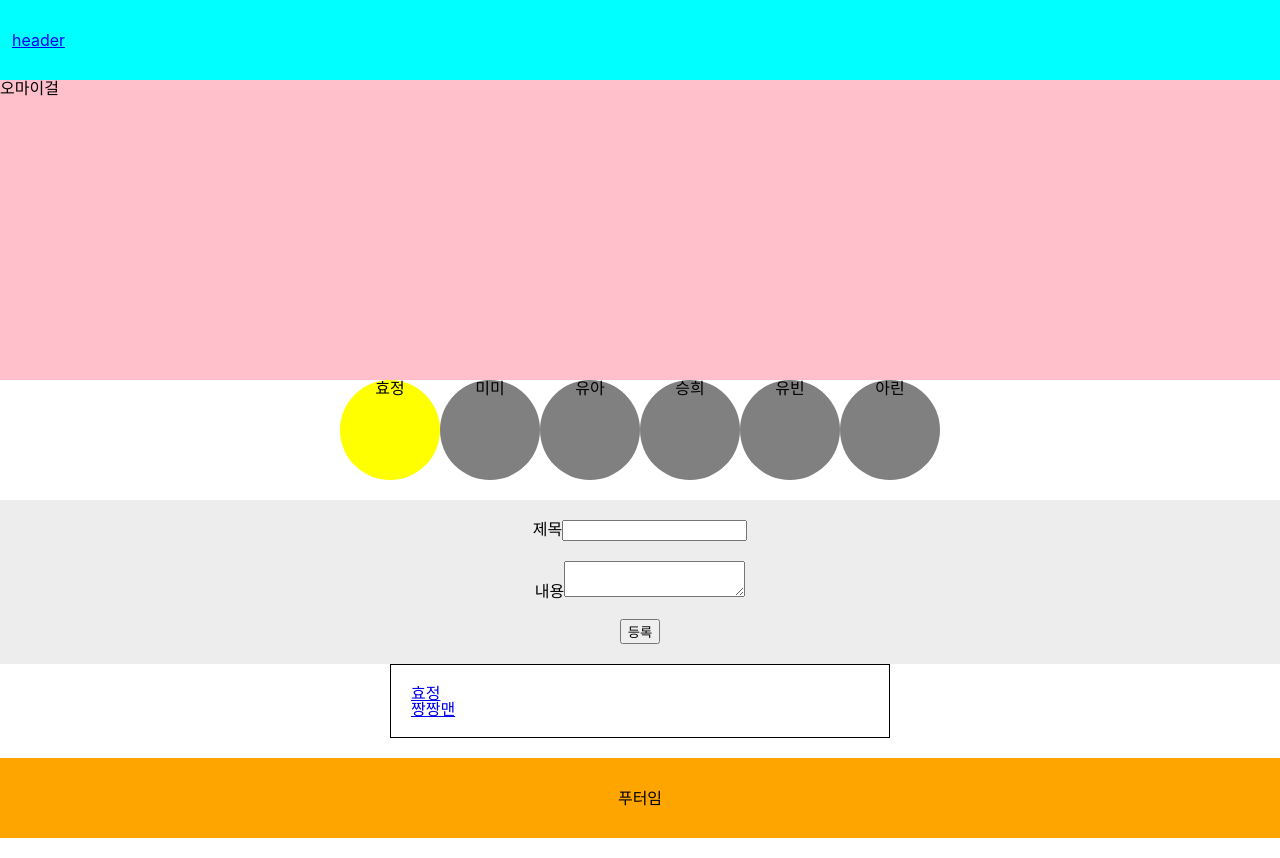
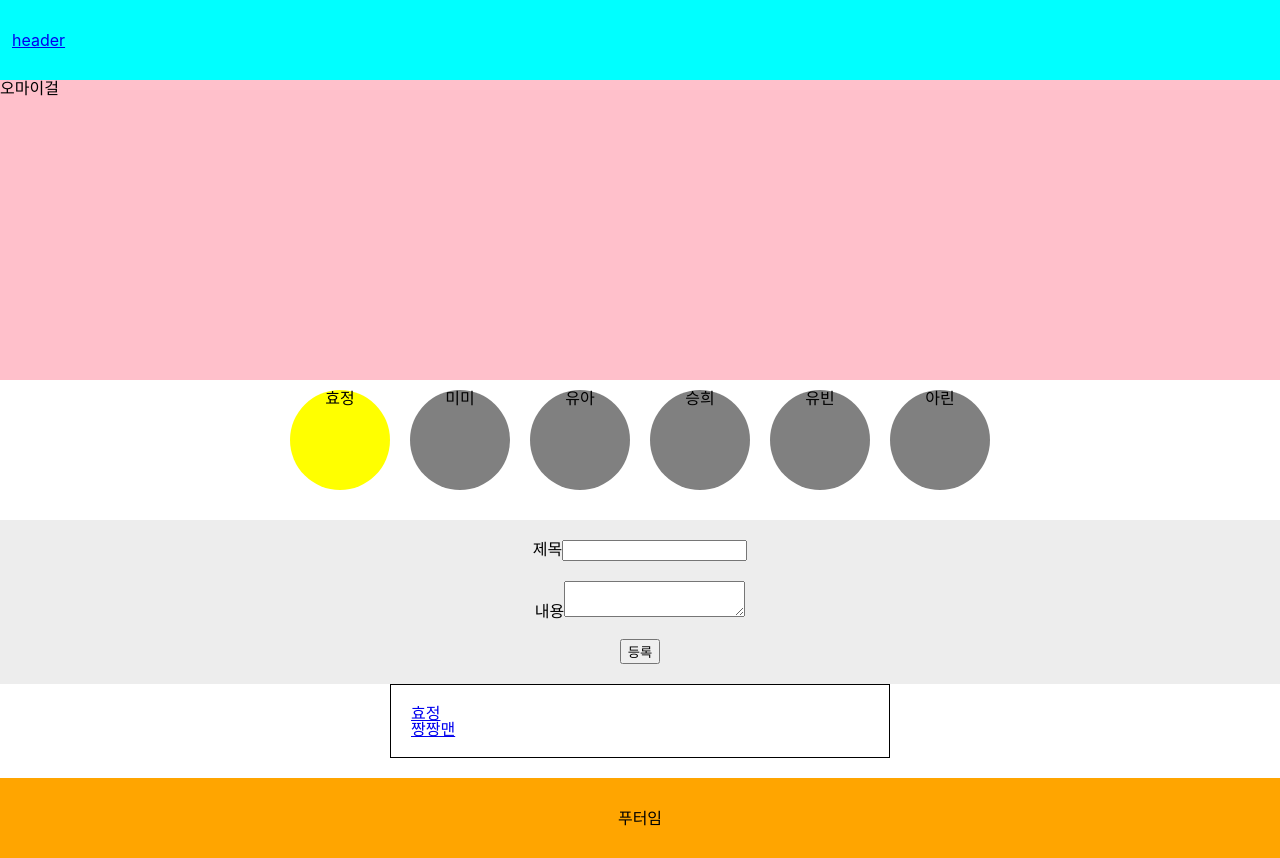
Before and after one commit to brownrice0916/fan-letter-site, a React (Create React App) app: page /fanletter/1 in a window 1280 px wide. Built offline with nearby package versions, Linux system fonts and the light colour scheme.

Commit message:
add json, title, validation

```diff
--- /dev/null
+++ b/jsconfig.json
@@ -0,0 +1,6 @@
+{
+  "compilerOptions": {
+    "baseUrl": "src"
+  },
+  "include": ["src"]
+}
--- a/public/index.html
+++ b/public/index.html
@@ -24,7 +24,7 @@
       work correctly both with client-side routing and a non-root public URL.
       Learn how to configure a non-root public URL by running `npm run build`.
     -->
-    <title>React App</title>
+    <title>최애에게 팬레터 보내기</title>
   </head>
   <body>
     <noscript>You need to enable JavaScript to run this app.</noscript>
--- a/src/pages/FanLetter.jsx
+++ b/src/pages/FanLetter/FanLetter.jsx
@@ -1,60 +1,15 @@
 import React, { useEffect } from "react";
 import { Link, useParams } from "react-router-dom";
-import styled from "styled-components";
+import {
+  StyledFanLetterCard,
+  StyledForm,
+  StyledIntro,
+  StyledMembers,
+  StyledMemberCard,
+  StyledFanLetterWrap,
+} from "./FanLetter.styled";
 import { v4 as uuidv4 } from "uuid";
 
-const StyledIntro = styled.section`
-  background-color: pink;
-  height: 300px;
-`;
-
-const StyledMembers = styled.div`
-  display: flex;
-  > ul {
-    display: flex;
-    text-align: center;
-    // justify-content: space-between;
-    width: auto;
-    margin: 0 auto;
-    align-items: center;
-  }
-`;
-
-const StyledMemberCard = styled.li`
-  width: 100px;
-  height: 100px;
-  border-radius: 100%;
-  background-color: ${(props) => (props.$isSelected ? "yellow" : "gray")};
-  cursor: pointer;
-`;
-
-const StyledForm = styled.form`
-  margin: 0 auto;
-  text-align: center;
-  padding: 20px;
-  background-color: #ededed;
-  margin-top: 20px;
-  > div {
-    margin-bottom: 20px;
-  }
-  > input[type="submit"] {
-    cursor: pointer;
-  }
-`;
-
-const StyledFanLetterWrap = styled.ul`
-  display: flex;
-  justify-content: center;
-  flex-direction: column;
-`;
-
-const StyledFanLetterCard = styled.li`
-  border: 1px solid black;
-  width: 500px;
-  margin: 0 auto;
-  margin-bottom: 20px;
-  padding: 20px;
-`;
 const FanLetter = ({
   artists,
   setArtists,
@@ -64,19 +19,21 @@ const FanLetter = ({
 }) => {
   const params = useParams();
 
-  console.log("artists", artists);
   const currentArtist = artists.find((item) => item.id === parseInt(params.id));
 
   useEffect(() => {
     setCurrentArtist(artists.find((item) => item.id === parseInt(params.id)));
     setSelectedMember((prev) => (prev ? prev : currentArtist.members[0]));
-  }, [currentArtist, setSelectedMember, setCurrentArtist, params.id]);
+  }, [currentArtist, setSelectedMember, setCurrentArtist, params.id, artists]);
   const handleSubmit = (e) => {
     e.preventDefault();
 
     const nickname = e.target.nickname.value;
     const content = e.target.content.value;
 
+    if (nickname === "" || content === "") {
+      return;
+    }
     const addedLetters = { nickname, content, id: uuidv4(), date: new Date() };
     const changedArtists = artists.map((artist) =>
       artist.id === currentArtist.id
@@ -98,6 +55,8 @@ const FanLetter = ({
       ...selectedMember,
       fanLetters: [...selectedMember.fanLetters, addedLetters],
     });
+    e.target.nickname.value = "";
+    e.target.content.value = "";
 
     // 선택된 멤버의 fanLetters 업데이트
   };
--- /dev/null
+++ b/src/pages/FanLetter/FanLetter.styled.js
@@ -0,0 +1,55 @@
+import styled from "styled-components";
+
+export const StyledIntro = styled.section`
+  background-color: pink;
+  height: 300px;
+`;
+
+export const StyledMembers = styled.div`
+  display: flex;
+  > ul {
+    display: flex;
+    text-align: center;
+    // justify-content: space-between;
+    width: auto;
+    margin: 0 auto;
+    align-items: center;
+  }
+`;
+
+export const StyledMemberCard = styled.li`
+  width: 100px;
+  height: 100px;
+  border-radius: 100%;
+  background-color: ${(props) => (props.$isSelected ? "yellow" : "gray")};
+  cursor: pointer;
+  margin: 10px;
+`;
+
+export const StyledForm = styled.form`
+  margin: 0 auto;
+  text-align: center;
+  padding: 20px;
+  background-color: #ededed;
+  margin-top: 20px;
+  > div {
+    margin-bottom: 20px;
+  }
+  > input[type="submit"] {
+    cursor: pointer;
+  }
+`;
+
+export const StyledFanLetterWrap = styled.ul`
+  display: flex;
+  justify-content: center;
+  flex-direction: column;
+`;
+
+export const StyledFanLetterCard = styled.li`
+  border: 1px solid black;
+  width: 500px;
+  margin: 0 auto;
+  margin-bottom: 20px;
+  padding: 20px;
+`;
--- a/src/pages/FanLetterDetail.jsx
+++ b/src/pages/FanLetterDetail.jsx
@@ -10,18 +10,12 @@ const FanLetterDetail = ({
 }) => {
   const params = useParams();
   const navigate = useNavigate();
+
   const currentLetter = selectedMember.fanLetters.find((item) => {
-    console.log(item.id, params.id);
     return item.id === params.id;
   });
 
   const [letterContent, setLetterContent] = useState(currentLetter.content);
-  console.log("members", artists, selectedMember);
-
-  console.log(params.id);
-  console.log("artists", selectedMember);
-
-  console.log("currentLetter", currentLetter);
 
   const handleEdit = () => {
     const editedSelectedMember = selectedMember.fanLetters.map((letter) =>
@@ -42,6 +36,7 @@ const FanLetterDetail = ({
     );
     setArtists(newArtist);
     setSelectedMember({ ...selectedMember, fanLetters: editedSelectedMember });
+    navigate(`/fanletter/${currentArtist.id}`);
   };
 
   const handleDelete = () => {
@@ -65,8 +60,6 @@ const FanLetterDetail = ({
       }
       return artist;
     });
-
-    console.log(newArtist);
 
     setArtists(newArtist);
     setSelectedMember({
--- a/src/shared/Router.js
+++ b/src/shared/Router.js
@@ -2,7 +2,7 @@ import React, { useState } from "react";
 import { BrowserRouter, Route, Routes } from "react-router-dom";
 import Layout from "../components/Layout";
 import Home from "../pages/Home";
-import FanLetter from "../pages/FanLetter";
+import FanLetter from "../pages/FanLetter/FanLetter";
 import FanLetterDetail from "../pages/FanLetterDetail";
 import { datas } from "./artists";
 
@@ -10,7 +10,7 @@ const Router = () => {
   const [artists, setArtists] = useState(datas);
   const [selectedMember, setSelectedMember] = useState();
   const [currentArtist, setCurrentArtist] = useState(datas[0]);
-  console.log(datas);
+
   return (
     <BrowserRouter>
       <Layout setSelectedMember={setSelectedMember}>
```
